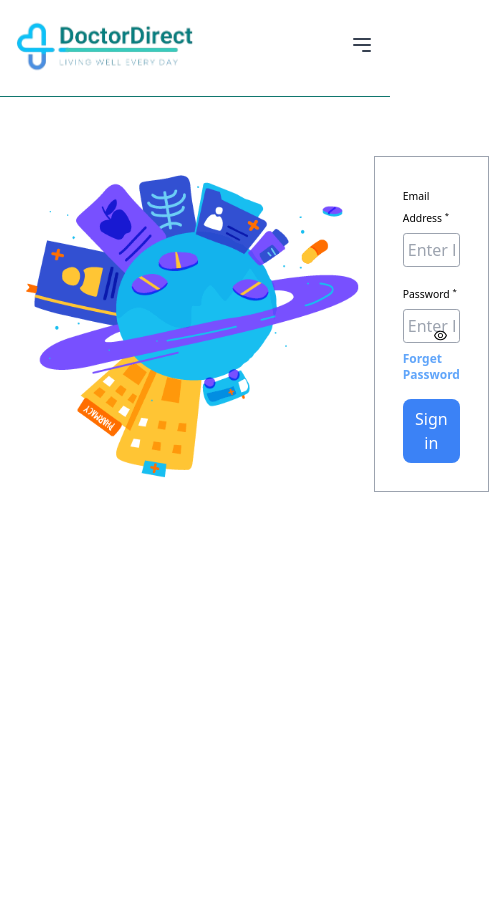
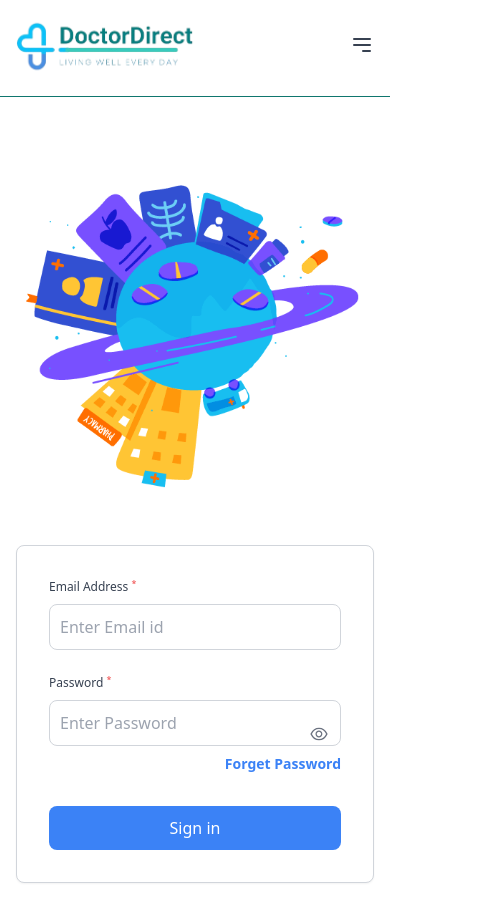
Before and after one commit to ansh-2004/doctor-direct-v2, a React (Create React App) app in the folder frontend/: page /login in a window 390 px wide. Shown: the top 922 px of the page, 489 px wide, since content can reach past the window. Before the commit the page ends 844 px from the top, so only its background shows below. Built offline with nearby package versions, Linux system fonts and the light colour scheme; no server answers.

Commit message:
work on responsiveness

```diff
--- a/frontend/src/Components/NavBar.jsx
+++ b/frontend/src/Components/NavBar.jsx
@@ -13,11 +13,7 @@ const NavBar = () => {
 
 	const navigate = useNavigate();
 	const homePageRedirect = () => {
-		if (role === "Doctor") {
-			navigate("/Doctor_UI");
-		} else {
-			navigate("/");
-		}
+		navigate("/");
 	};
 
 	const toggleMobileMenu = () => {
@@ -76,7 +72,10 @@ const NavBar = () => {
 									{name}
 								</div>
 								<Button
-									onClick={() => setAndCheckExpiration(false)}
+									onClick={() => {
+										setAndCheckExpiration(false);
+										navigate("/");
+									}}
 									className="w-auto h-auto px-5 py-2 rounded-full shadow bg-gradient-to-r from-teal-300 to-sky-700"
 								>
 									<div className="text-white font-semibold font-['Poppins'] text-sm">
@@ -116,7 +115,10 @@ const NavBar = () => {
 								{name}
 							</div>
 							<button
-								onClick={() => setAndCheckExpiration(false)}
+								onClick={() => {
+									setAndCheckExpiration(false);
+									navigate("/");
+								}}
 								className="w-full py-3 font-semibold text-center text-teal-500 hover:bg-gray-100"
 							>
 								Log Out
--- a/frontend/src/Components/Registration/LoginForm.jsx
+++ b/frontend/src/Components/Registration/LoginForm.jsx
@@ -5,7 +5,8 @@ import { AppContext } from "../Context/AppContext";
 import { toast } from "react-toastify";
 
 const LoginForm = () => {
-  const { isLoggedIn, setAndCheckExpiration,setUid ,role,setRole} = useContext(AppContext);
+	const { isLoggedIn, setAndCheckExpiration, setUid, role, setRole } =
+		useContext(AppContext);
 	const { name, setName } = useContext(AppContext);
 	const navigate = useNavigate();
 	const { Uid } = useContext(AppContext);
@@ -27,7 +28,7 @@ const LoginForm = () => {
 	const [showPassword, setShowPassword] = useState(false);
 
 	function changeHandler(event) {
-    const {name,value} = event.target;
+		const { name, value } = event.target;
 		if (name === "email") {
 			const emailRegex = /^[A-Za-z0-9@.]+$/;
 			if (value === "" || emailRegex.test(value)) {
@@ -37,8 +38,7 @@ const LoginForm = () => {
 				}));
 				//console.log("email passes");
 			}
-    }
-    else {
+		} else {
 			setFormData((prevData) => ({
 				...prevData,
 				[name]: value,
@@ -46,7 +46,6 @@ const LoginForm = () => {
 		}
 	}
 	const fetchAppointments = async () => {
-
 		try {
 			const response = await fetch(
 				`${process.env.REACT_APP_BACKEND_URL}/viewAllDoctorAppointementForPatient?id=${Uid}`,
@@ -83,9 +82,9 @@ const LoginForm = () => {
 			// Ensure loading state is set to false even on errors
 		}
 	};
-  useEffect(()=>{
+	useEffect(() => {
 		fetchAppointments();
-  },[])
+	}, []);
 	async function submitHandler(event) {
 		event.preventDefault();
 		//handling with backend part
@@ -97,7 +96,7 @@ const LoginForm = () => {
 			body: JSON.stringify(formData),
 		});
 
-    if(!response.ok){
+		if (!response.ok) {
 			const errormess = await response.json();
 			//console.log(typeof errormess.message);
 			toast.error(errormess.message);
@@ -111,11 +110,13 @@ const LoginForm = () => {
 			//console.log(appointments);
 
 			// const reminder= (appointments?.Data[0]?.date?formatDate(appointments.Data[0].date):'No Appointments');
-      const reminder = (appointments?.Data?.[0]?.date ? formatDate(appointments.Data[0].date) : 'No Appointments');
+			const reminder = appointments?.Data?.[0]?.date
+				? formatDate(appointments.Data[0].date)
+				: "No Appointments";
 
 			//console.log(reminder);
 
-      toast.success(`Reminder: ${reminder}`)
+			toast.success(`Reminder: ${reminder}`);
 			setName(data.name);
 			setUid(data.id);
 			setRole(data.role);
@@ -131,20 +132,22 @@ const LoginForm = () => {
 		}
 	}
 
-
 	useEffect(() => {
 		//console.log("Effect triggered. isLoggedIn:", isLoggedIn);
 		if (isLoggedIn) {
-      if(role === "patient") navigate("/");
+			if (role === "patient") navigate("/");
 			else navigate("/Doctor_UI");
 		}
 	}, [isLoggedIn, navigate]);
 
 	return (
-    <form onSubmit={submitHandler} className="flex flex-col w-full gap-y-4 ">
+		<form
+			onSubmit={submitHandler}
+			className="flex flex-col w-full max-w-md p-4 mx-auto gap-y-6"
+		>
 			<label className="w-full">
-        <p className="text-[0.65rem] mb-1 leading-[1.375rem]">
-          Email Address <sup>*</sup>
+				<p className="text-[0.75rem] md:text-sm mb-2 leading-normal text-gray-700">
+					Email Address <sup className="text-red-500">*</sup>
 				</p>
 				<input
 					required
@@ -153,13 +156,13 @@ const LoginForm = () => {
 					onChange={changeHandler}
 					placeholder="Enter Email id"
 					name="email"
-          className="bg-grey-900 rounded-[0.2rem] w-full p-[4px] border border-gray-400"
+					className="bg-grey-900 rounded-lg w-full p-2.5 border border-gray-300 focus:border-blue-500 focus:ring-1 focus:ring-blue-500 outline-none transition-all duration-200"
 				/>
 			</label>
 
-      <label className="w-full relative">
-        <p className="text-[0.65rem] mb-1 leading-[1.375rem]">
-          Password <sup>*</sup>
+			<label className="relative w-full">
+				<p className="text-[0.75rem] md:text-sm mb-2 leading-normal text-gray-700">
+					Password <sup className="text-red-500">*</sup>
 				</p>
 				<input
 					required
@@ -168,27 +171,27 @@ const LoginForm = () => {
 					onChange={changeHandler}
 					placeholder="Enter Password"
 					name="password"
-          className="rounded-[0.2rem] w-full p-[4px] border border-gray-400"
+					className="rounded-lg w-full p-2.5 border border-gray-300 focus:border-blue-500 focus:ring-1 focus:ring-blue-500 outline-none transition-all duration-200 pr-10"
 				/>
 				<span
-          className="absolute right-3 top-[50%] transform -translate-y-1/3 cursor-pointer"
+					className="absolute right-3 top-[60%] transform -translate-y-1/2 cursor-pointer text-gray-500 hover:text-gray-700"
 					onClick={() => setShowPassword((prev) => !prev)}
 				>
 					{showPassword ? (
-            <AiOutlineEyeInvisible fontSize={15} />
+						<AiOutlineEyeInvisible className="w-5 h-5" />
 					) : (
-            <AiOutlineEye fontSize={15} />
+						<AiOutlineEye className="w-5 h-5" />
 					)}
 				</span>
 
 				<Link to="/Forget">
-          <p className="text-xs text-blue-400 max-w-max ml-auto font-bold mt-2">
+					<p className="mt-2 ml-auto text-sm font-semibold text-blue-500 transition-colors hover:text-blue-600 max-w-max">
 						Forget Password
 					</p>
 				</Link>
 			</label>
 
-      <button className="bg-blue-500 rounded-[8px] font-medium text-white px-[12px] py-[8px]">
+			<button className="bg-blue-500 hover:bg-blue-600 rounded-lg font-medium text-white px-6 py-2.5 transition-colors duration-200 mt-2 w-full md:w-auto md:self-start">
 				Sign in
 			</button>
 		</form>
--- a/frontend/src/Components/Registration/Template.jsx
+++ b/frontend/src/Components/Registration/Template.jsx
@@ -5,15 +5,23 @@ import LoginForm from "./LoginForm";
 import { FcGoogle } from "react-icons/fc";
 
 const Template = ({ formType }) => {
-  return (
-    <div className="flex w-11/12 max-w-[1160px] py-12 mx-auto justify-evenly items-center">
-      <img src={Login_Image} alt="Earth"></img>
+	return (
+		<div className="flex flex-col md:flex-row w-full min-h-screen p-4 md:p-8 lg:p-12 gap-8 md:gap-12 lg:gap-16 max-w-[1160px] mx-auto justify-center md:justify-between items-center">
+			{/* Image container */}
+			<div className="w-full max-w-md md:w-1/2">
+				<img
+					src={Login_Image}
+					alt="Earth"
+					className="object-contain w-full h-auto"
+				/>
+			</div>
 
-      <div className="border border-gray-400 w-11/12 max-w-[450px] p-7 h-full">
-        {formType === "signup" ? <SignupForm /> : <LoginForm />}
-      </div>
-    </div>
-  );
+			{/* Form container */}
+			<div className="w-full md:w-1/2 max-w-[450px] border border-gray-300 rounded-lg p-4 sm:p-6 md:p-8 bg-white shadow-sm">
+				{formType === "signup" ? <SignupForm /> : <LoginForm />}
+			</div>
+		</div>
+	);
 };
 
 export default Template;
```
Lines whose indentation alone changed are shown as unchanged.
